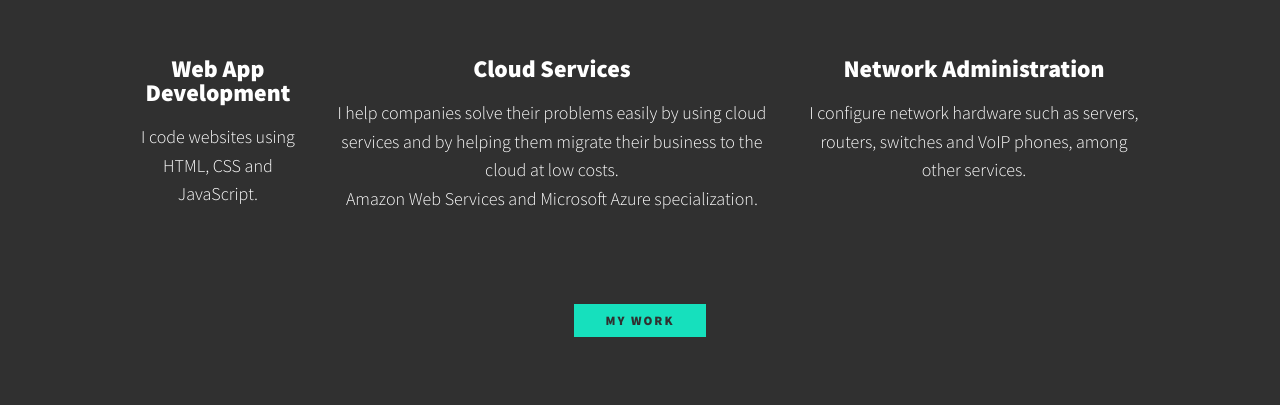
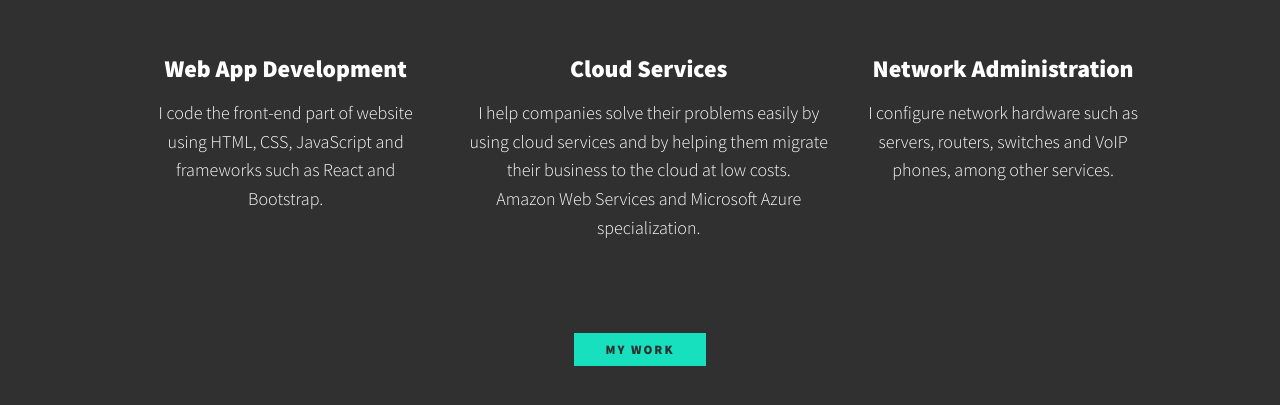
Before and after one commit to MrSathekge/portfolio, a website: page index.html in a window 1280 px wide. Shown: the part 775-1180 px from the top of the page. Drawn offline with nearby package versions, Linux system fonts and the light colour scheme.

Commit message:
Add files via upload

```diff
--- a/index.html
+++ b/index.html
@@ -49,7 +49,7 @@
             <div class="services">
                 <div class="service">
                     <h3>Web App Development</h3>
-                    <p>I code websites using HTML, CSS and JavaScript.</p>
+                    <p>I code the front-end part of website using HTML, CSS, JavaScript and frameworks such as React and Bootstrap.</p>
                 </div> <!-- / service -->
 
                 <div class="service">
```
